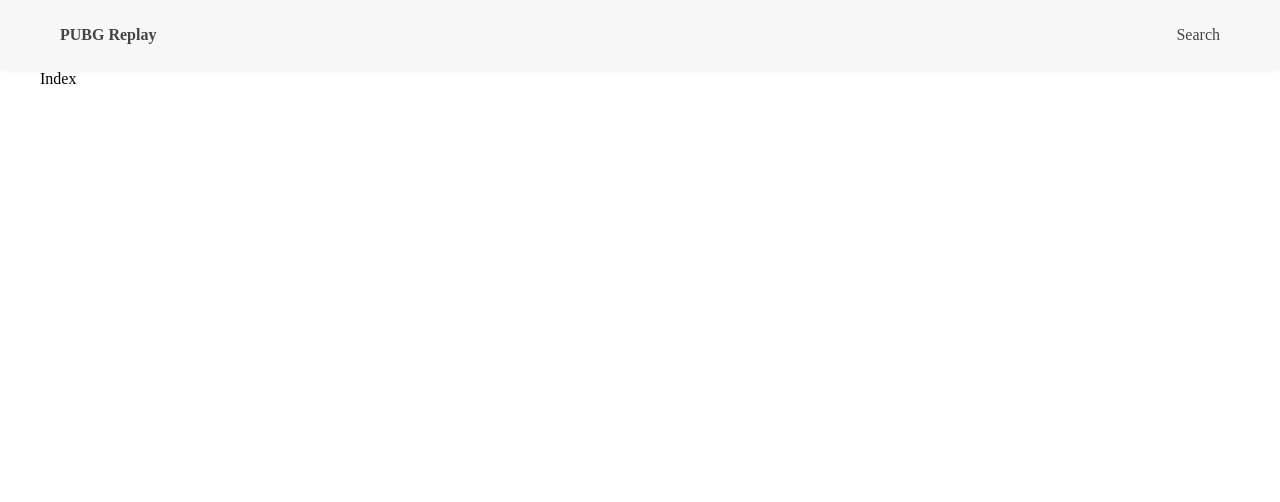
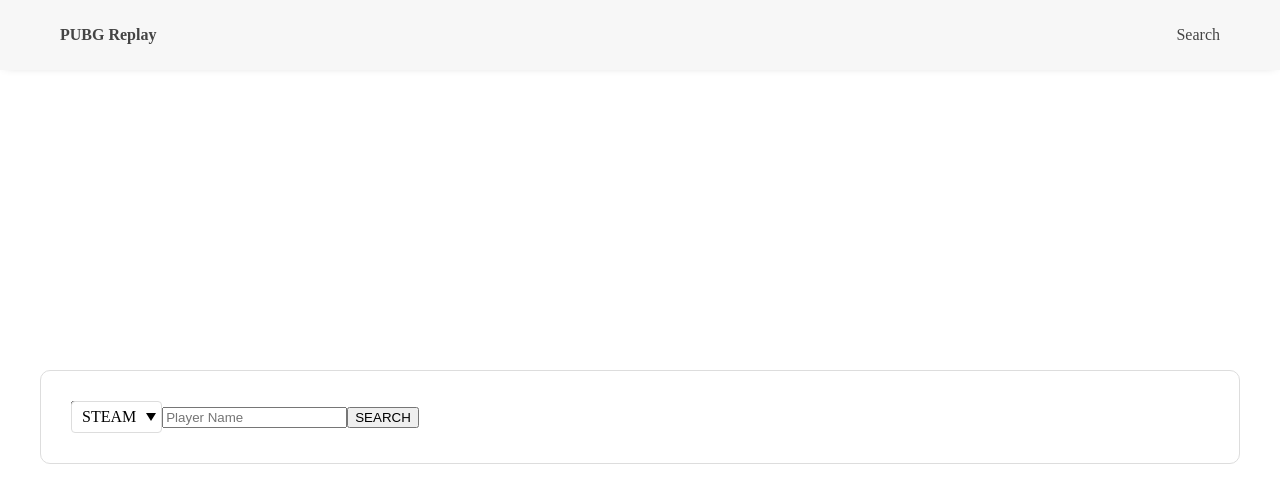
Before and after one commit to Web-Engine/pubg-replay, a Vue app: page / in a window 1280 px wide. Shown: the top 502 px of the page. Built offline with nearby package versions, Linux system fonts and the light colour scheme.

Commit message:
Use custom select component on index page

```diff
--- /dev/null
+++ b/src/components/forms/Select.vue
@@ -0,0 +1,138 @@
+<template>
+    <div class="Select" :class="{ 'Selected--focus': focused }">
+        <select ref="select" :name="name" :title="title" :value="value" @change="onChange" @focus="onFocus" @blur="onBlur">
+            <option v-for="(option, index) in options" :value="option.value" :key="index">{{ option.text }}</option>
+        </select>
+
+        <div class="Select__text" @click="toggle">{{ selectedText }}</div>
+        <div class="Select__options" :class="{ 'Select__options--show': showing }">
+            <div class="Select__option" v-for="(option, index) in options" @click="onOptionClick(index)" :key="index">{{ option.text }}</div>
+        </div>
+    </div>
+</template>
+
+<script>
+export default {
+    name: 'Select',
+    props: {
+        title: String,
+        name: String,
+        options: {
+            type: Array,
+            default: () => [],
+        },
+    },
+    computed: {
+        selected() {
+            return this.options[this.selectedIndex] || null;
+        },
+
+        selectedText() {
+            return this.selected ? this.selected.text : '';
+        },
+
+        value() {
+            return this.selected ? this.selected.value : null;
+        },
+    },
+
+    methods: {
+        open() {
+            this.showing = true;
+        },
+
+        close() {
+            this.showing = false;
+        },
+
+        toggle() {
+            this.showing = !this.showing;
+        },
+
+        onChange() {
+            this.selectedIndex = this.$refs.select.selectedIndex;
+        },
+
+        onFocus() {
+            this.focused = true;
+        },
+
+        onBlur() {
+            this.focused = false;
+        },
+
+        onOptionClick(index) {
+            this.selectedIndex = index;
+        },
+    },
+    data() {
+        return {
+            focused: false,
+            showing: false,
+            selectedIndex: 0,
+        };
+    },
+};
+</script>
+
+<style scoped>
+    .Select {
+        position: relative;
+        display: inline-block;
+    }
+
+    .Select select {
+        position: absolute;
+        z-index: -1;
+    }
+
+    .Select__text {
+        position: relative;
+        background: #fff;
+        border: 1px solid #ddd;
+        border-radius: 4px;
+        padding: 0 25px 0 10px;
+        height: 30px;
+        line-height: 30px;
+        white-space: nowrap;
+    }
+
+    .Select__text::after {
+        position: absolute;
+        display: block;
+        content: '';
+        right: 5px;
+        top: 50%;
+        width: 0;
+        height: 0;
+        margin-top: -4px;
+        border: 5px solid transparent;
+        border-top: 8px solid #000;
+        border-bottom: 0;
+    }
+
+    .Select--focus .Select__text {
+        outline-offset: -2px;
+        outline: -webkit-focus-ring-color auto 5px;
+    }
+
+    .Select__options {
+        display: none;
+        position: absolute;
+        top: 100%;
+        border: 1px solid #ddd;
+        margin-top: -1px;
+        min-width: 100%;
+        background: #fff;
+        border-radius: 4px;
+        box-sizing: border-box;
+    }
+
+    .Select__option {
+        padding: 5px 10px;
+    }
+
+    .Select__options--show {
+        display: block;
+    }
+</style>
--- a/src/pages/IndexPage.vue
+++ b/src/pages/IndexPage.vue
@@ -1,20 +1,49 @@
 <template>
     <div class="IndexPage">
-        Index
+        <form>
+            <Select name="platform" title="Platform" :options="platforms"></Select>
+            <input type="text" name="player-name" placeholder="Player Name">
+
+            <button type="submit">SEARCH</button>
+        </form>
     </div>
 </template>
 
 <script>
+import Select from './../components/forms/Select.vue';
+
 export default {
     name: 'IndexPage',
+    components: { Select },
     data() {
-        return {};
+        return {
+            platforms: [
+                {
+                    value: 'steam',
+                    text: 'STEAM',
+                },
+                {
+                    value: 'xbox',
+                    text: 'XBOX',
+                },
+                {
+                    value: 'kakao',
+                    text: 'KAKAO',
+                },
+            ],
+        };
     },
 };
 </script>
 
 <style scoped>
-.IndexPage {
+    .IndexPage {
+        padding: 300px 0;
+    }
 
-}
+    .IndexPage form {
+        border: 1px solid #ddd;
+        border-radius: 10px;
+        padding: 30px;
+    }
 </style>
```
